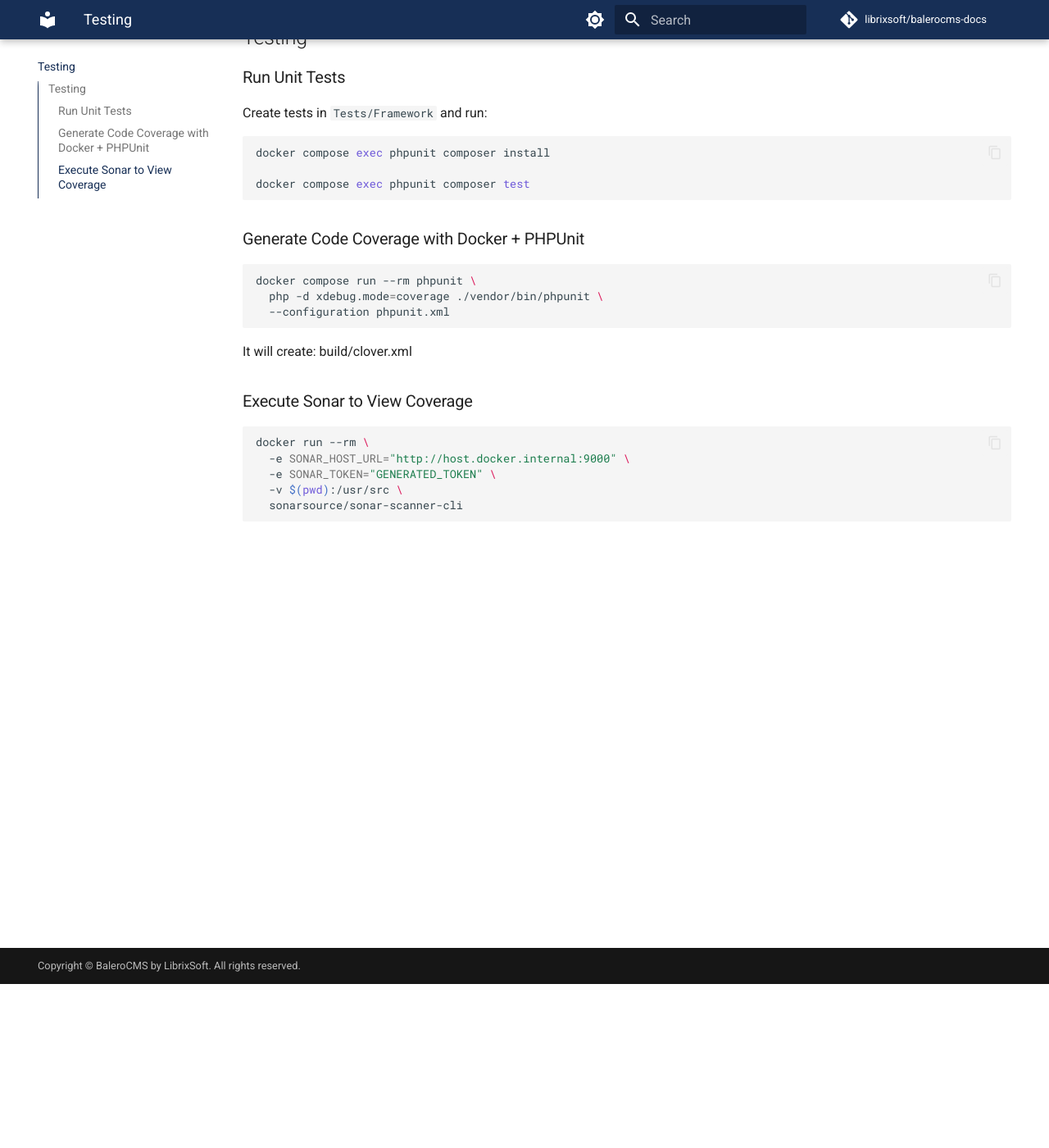
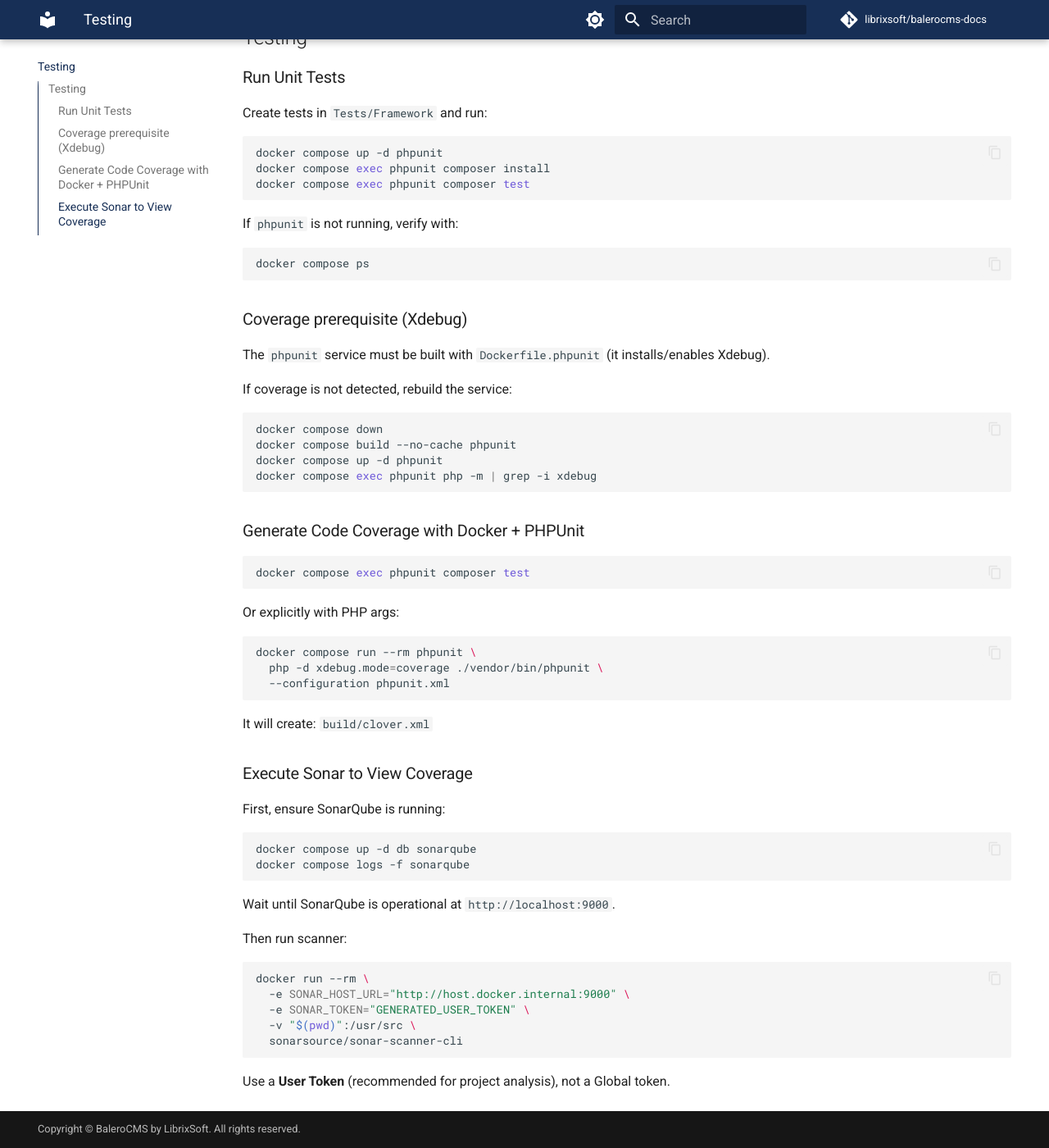
Before and after one commit to librixsoft/balerocms-docs, an MkDocs documentation site: the page built from docs/Testing.md, in a window 1280 px wide and 1400 px high, scrolled down 200 px. Shown: the whole window at 82% size. Built offline with MkDocs 1.6.1 and Material for MkDocs 9.7.7, drawn with Linux system fonts in a browser that asks for light colours; comment, search, counter and statistics services are not loaded; the version menu is left out.

Commit message:
docs: update phpunit coverage and sonar deployment steps

````diff
--- a/docs/Testing.md
+++ b/docs/Testing.md
@@ -6,12 +6,37 @@
 Create tests in `Tests/Framework` and run:
 
 ```bash
+docker compose up -d phpunit
 docker compose exec phpunit composer install
-
 docker compose exec phpunit composer test
 ```
 
+If `phpunit` is not running, verify with:
+
+```bash
+docker compose ps
+```
+
+### Coverage prerequisite (Xdebug)
+
+The `phpunit` service must be built with `Dockerfile.phpunit` (it installs/enables Xdebug).
+
+If coverage is not detected, rebuild the service:
+
+```bash
+docker compose down
+docker compose build --no-cache phpunit
+docker compose up -d phpunit
+docker compose exec phpunit php -m | grep -i xdebug
+```
+
 ### Generate Code Coverage with Docker + PHPUnit
+
+```bash
+docker compose exec phpunit composer test
+```
+
+Or explicitly with PHP args:
 
 ```bash
 docker compose run --rm phpunit \
@@ -19,14 +44,27 @@ docker compose run --rm phpunit \
   --configuration phpunit.xml
 ```
 
-It will create: build/clover.xml
+It will create: `build/clover.xml`
 
 ### Execute Sonar to View Coverage
+
+First, ensure SonarQube is running:
+
+```bash
+docker compose up -d db sonarqube
+docker compose logs -f sonarqube
+```
+
+Wait until SonarQube is operational at `http://localhost:9000`.
+
+Then run scanner:
 
 ```bash
 docker run --rm \
   -e SONAR_HOST_URL="http://host.docker.internal:9000" \
-  -e SONAR_TOKEN="GENERATED_TOKEN" \
-  -v $(pwd):/usr/src \
+  -e SONAR_TOKEN="GENERATED_USER_TOKEN" \
+  -v "$(pwd)":/usr/src \
   sonarsource/sonar-scanner-cli
 ```
+
+Use a **User Token** (recommended for project analysis), not a Global token.
````
Also changed, not shown: docs/Docker.md (+3 -1 lines).
